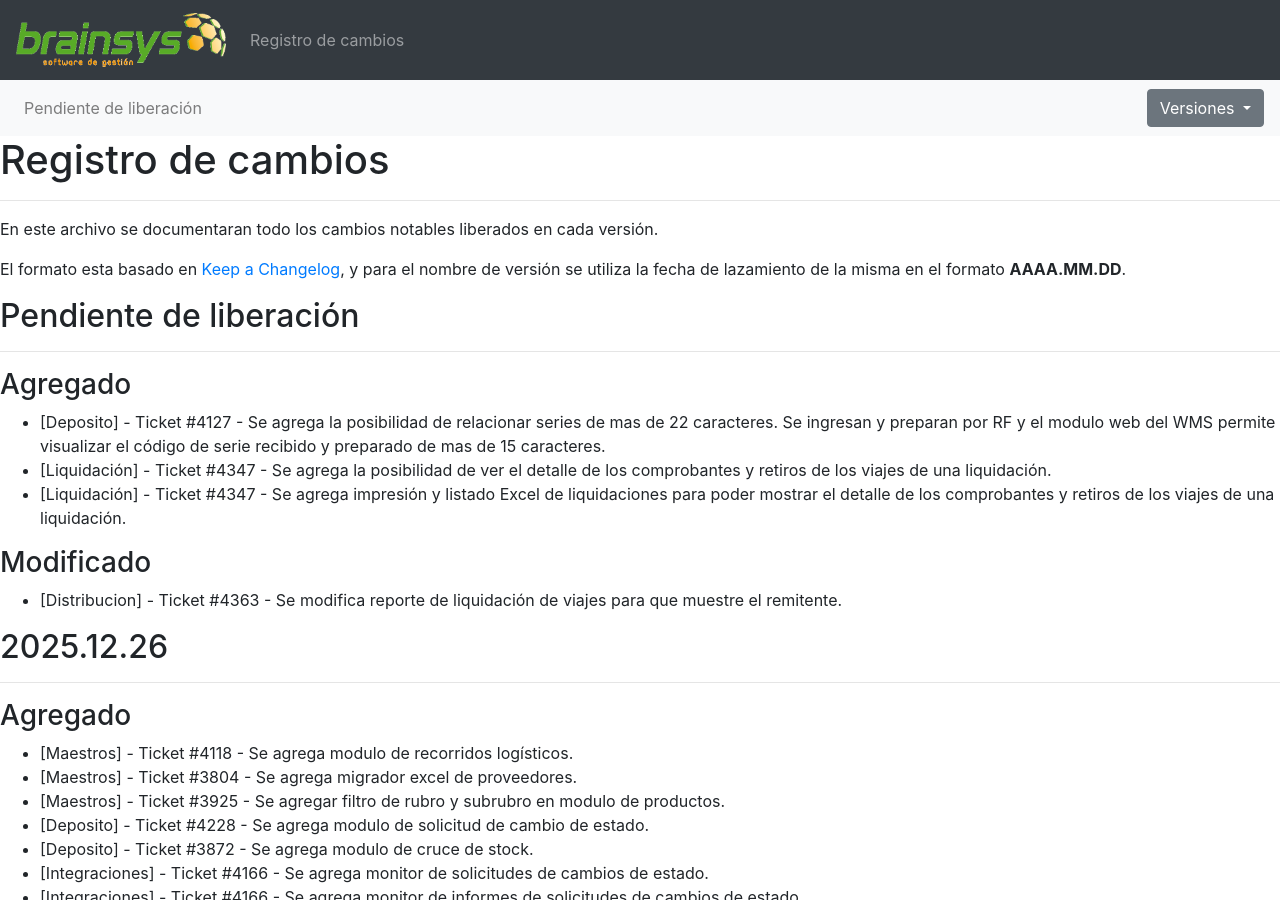
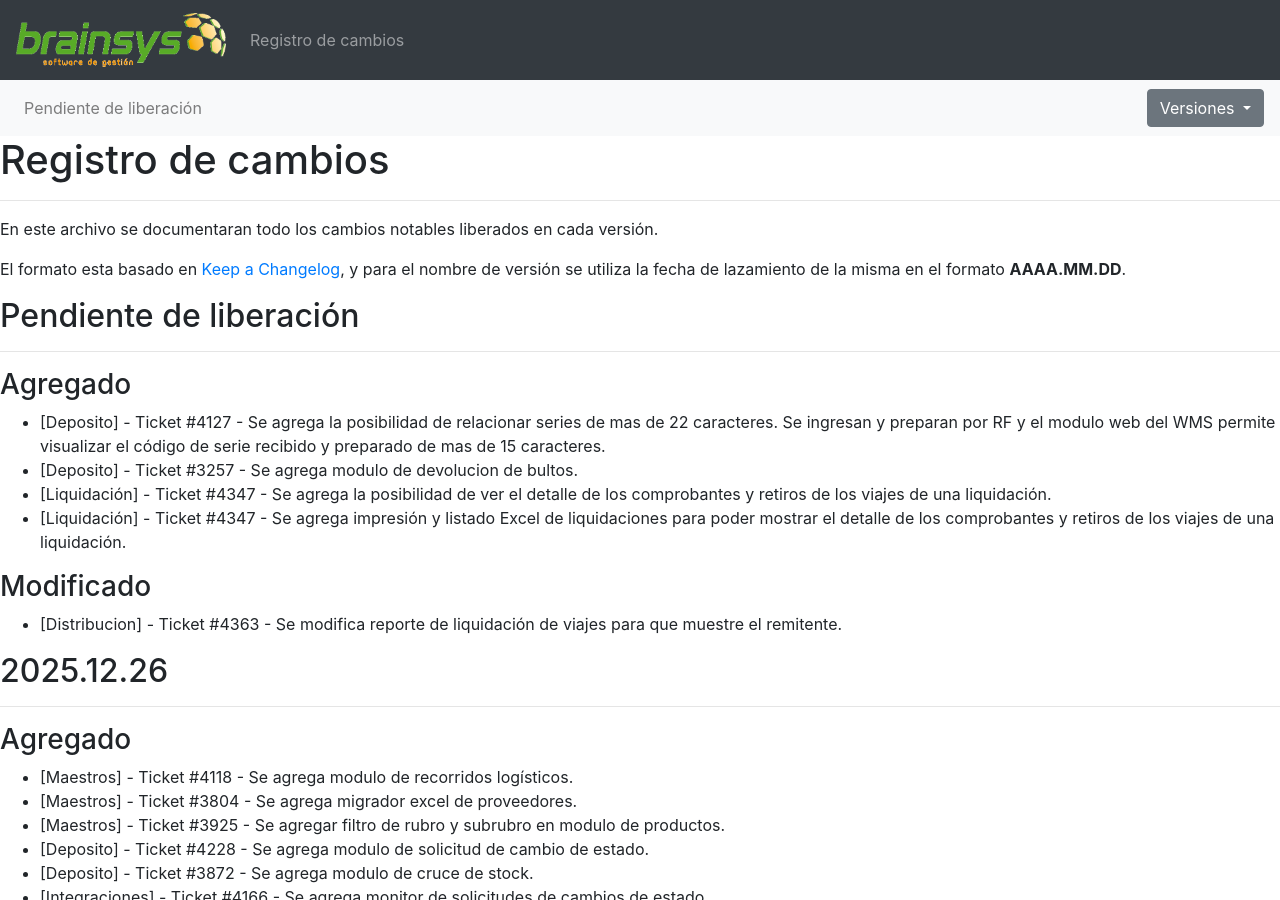
Before and after one commit to brainsys-arsaad/versionado, a Jekyll site: the page built from registro-cambios.markdown, in a window 1280 px wide and 900 px high. Built offline with Jekyll 4.4.1, drawn with Linux system fonts in a browser that asks for light colours.

Commit message:
Update registro-cambios.markdown

```diff
--- a/registro-cambios.markdown
+++ b/registro-cambios.markdown
@@ -125,6 +125,7 @@ El formato esta basado en [Keep a Changelog](https://keepachangelog.com/es-ES/1.
 ### Agregado
 
 - [Deposito] - Ticket #4127 - Se agrega la posibilidad de relacionar series de mas de 22 caracteres. Se ingresan y preparan por RF y el modulo web del WMS permite visualizar el código de serie recibido y preparado de mas de 15 caracteres.
+- [Deposito] - Ticket #3257 - Se agrega modulo de devolucion de bultos.
 - [Liquidación] - Ticket #4347 - Se agrega la posibilidad de ver el detalle de los comprobantes y retiros de los viajes de una liquidación.
 - [Liquidación] - Ticket #4347 - Se agrega impresión y listado Excel de liquidaciones para poder mostrar el detalle de los comprobantes y retiros de los viajes de una liquidación.
 
```
